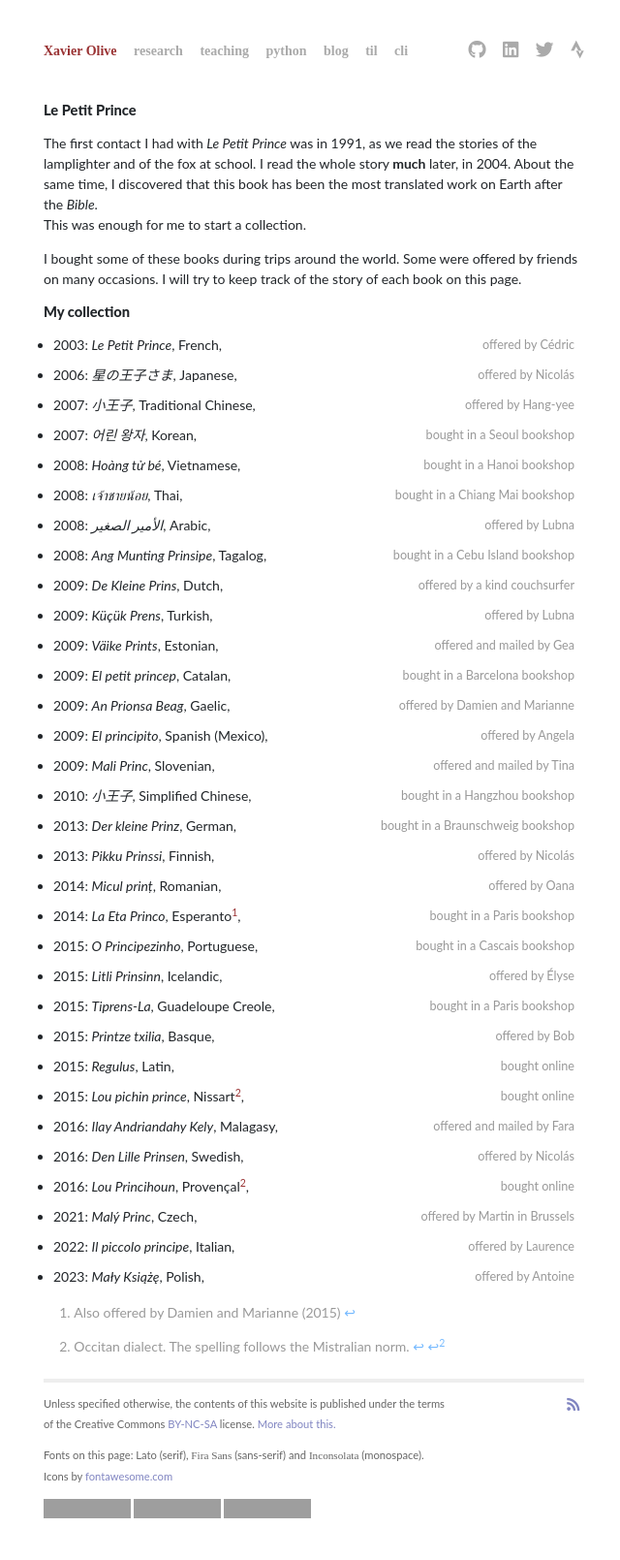
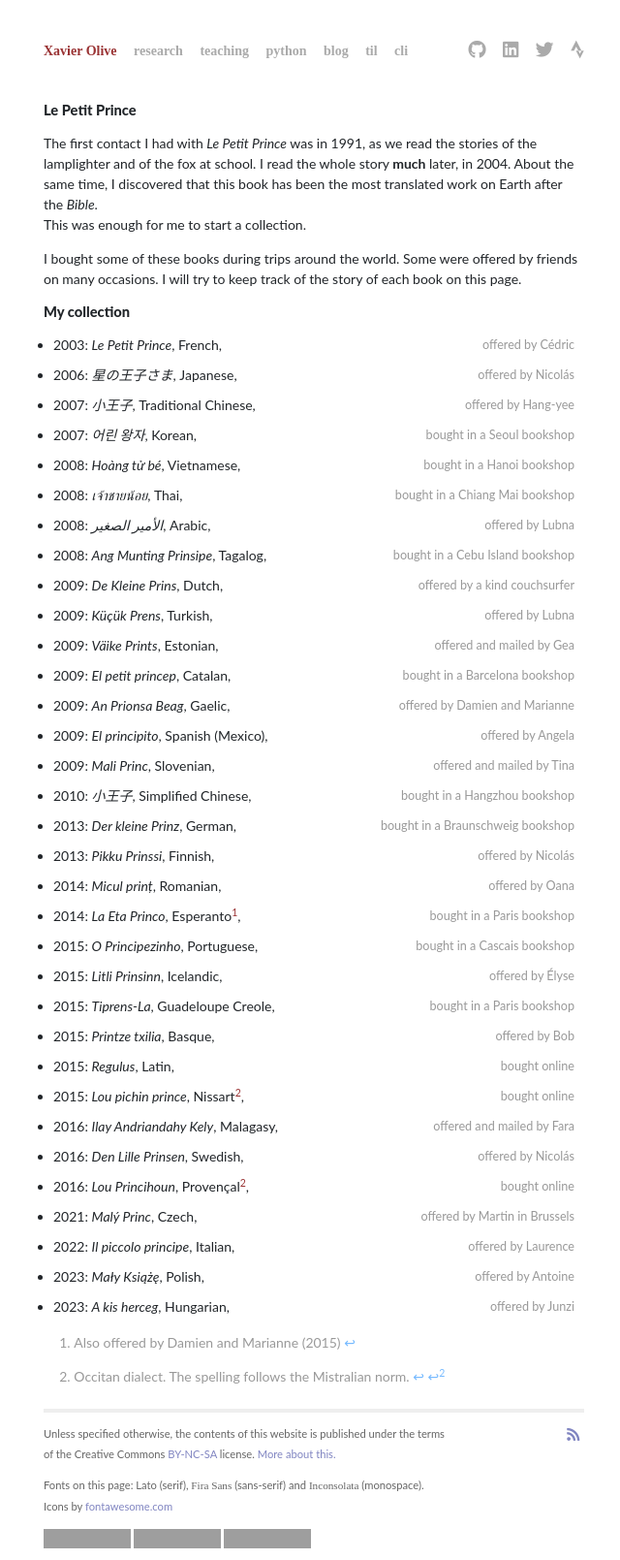
Before and after one commit to xoolive/xoolive.github.io, a Jekyll site: the page built from _pages/le-petit-prince.md, in a window 1280 px wide. Shown: the whole page at 97% size, without its empty margins (316-956 px from the left). Built offline with Jekyll 4.4.1, drawn with Linux system fonts in a browser that asks for light colours; nearby versions of some CDN libraries; some web fonts are replaced; a script that is not in the unit is left out; before the commit the page ends 1578 px from its top, so only the background shows below that; grey boxes are pictures that could not be loaded.

Commit message:
new book

```diff
--- a/_pages/le-petit-prince.md
+++ b/_pages/le-petit-prince.md
@@ -57,6 +57,7 @@ I bought some of these books during trips around the world. Some were offered by
 - 2021: _Malý Princ_, Czech, `offered by Martin in Brussels`
 - 2022: _Il piccolo principe_, Italian, `offered by Laurence`
 - 2023: _Mały Książę_, Polish, `offered by Antoine`
+- 2023: _A kis herceg_, Hungarian, `offered by Junzi`
 
 [^1]: Also offered by Damien and Marianne (2015)
 [^2]: Occitan dialect. The spelling follows the Mistralian norm.
```
